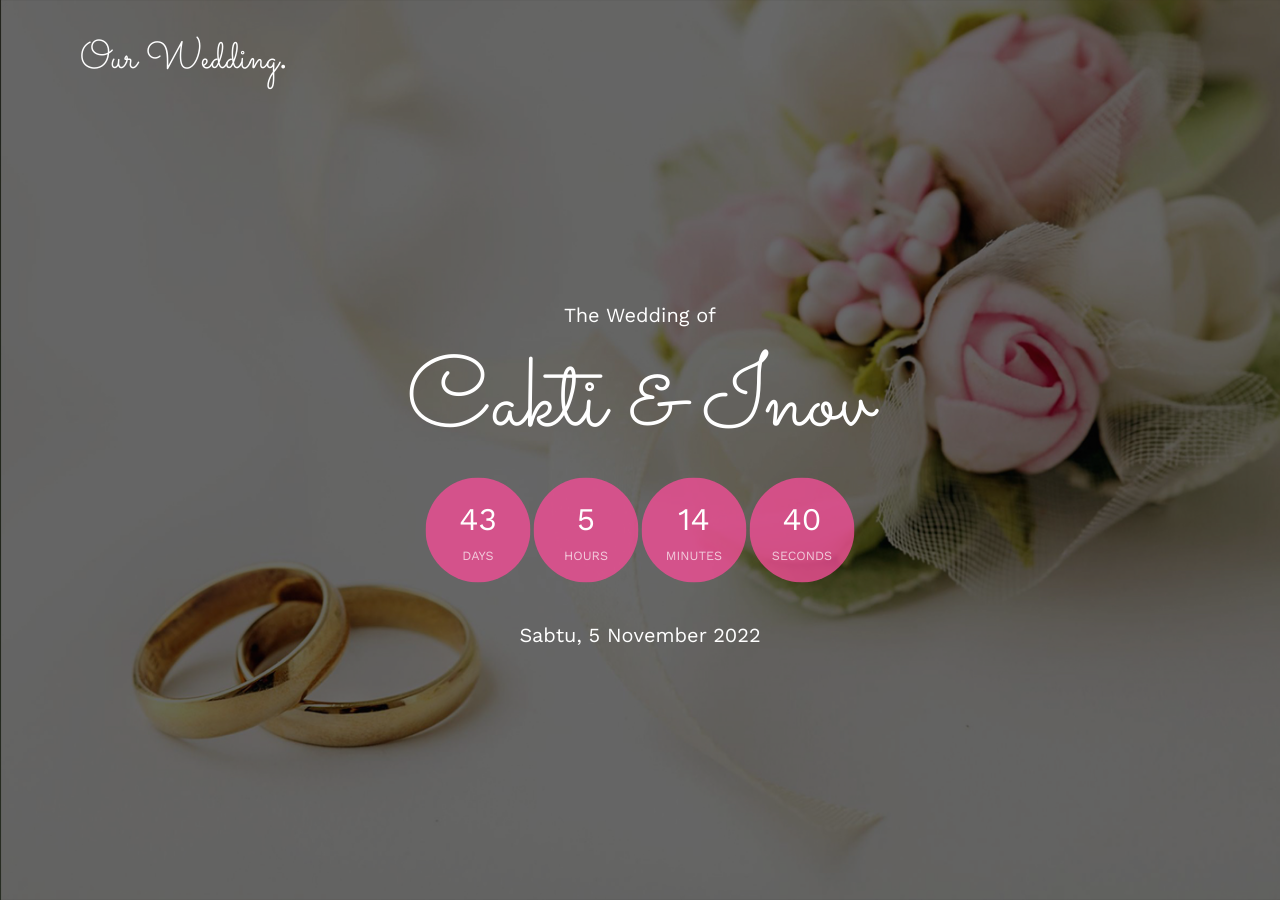
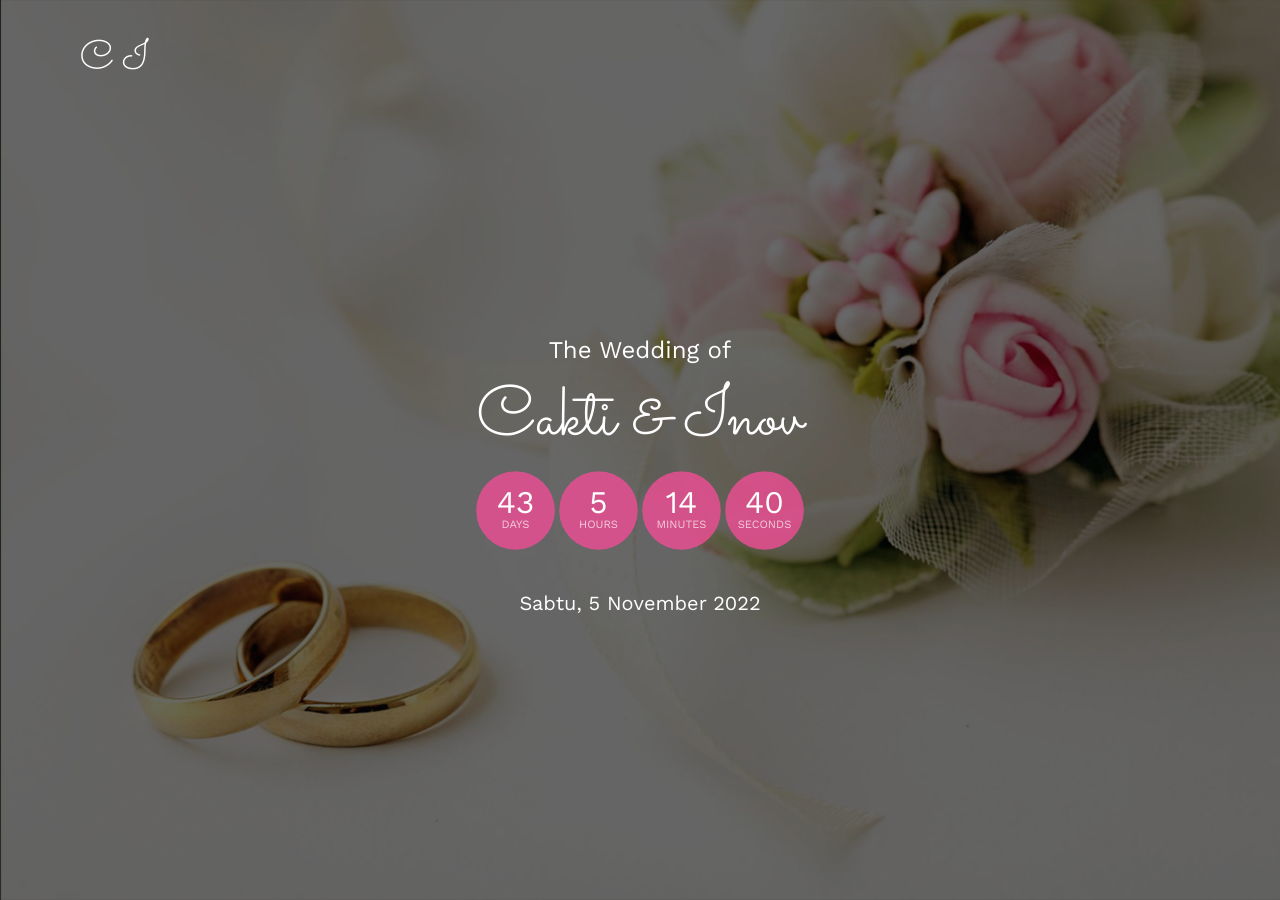
Before and after one commit to LittleHappyTree/cakti-inov, a plain HTML site: page index.html in a window 1280 px wide. Shown: the top 900 px of the page. Drawn offline with nearby package versions, Linux system fonts and the light colour scheme; files whose address does not match are found by name.

Commit message:
fix design

```diff
--- a/css/mystyle.css
+++ b/css/mystyle.css
@@ -1,5 +1,14 @@
-@media (min-width: 378px){
-    .display-t {
-        margin-top: 10px;
-    }
+div.simply-section{
+    height: 75px !important;
+    width: 75px !important;
 }
+
+div span.simply-amount {
+    line-height: 15px;
+    margin-top: -18px;
+    padding-bottom: 5px;
+}
+
+.simply-countdown > .simply-section .simply-word {
+    font-size: 8pt !important;
+}
--- a/index.html
+++ b/index.html
@@ -54,7 +54,7 @@
 	<!-- Theme style  -->
 	<link rel="stylesheet" href="css/style.css">
 
-	<link rel="stylesheet" href="css/mystyle.css">
+
 
 	<!-- Modernizr JS -->
 	<script src="js/modernizr-2.6.2.min.js"></script>
@@ -75,8 +75,8 @@
 	<nav class="fh5co-nav" role="navigation">
 		<div class="container">
 			<div class="row">
-				<div class="col-xs-3">
-					<div id="fh5co-logo"><a href="index.html">Our Wedding<strong>.</strong></a></div>
+				<div class="col-xs-5">
+					<div id="fh5co-logo"><a href="index.html">C I</a></div>
 				</div>
 			</div>
 		</div>
@@ -89,10 +89,10 @@
 				<div class="col-md-8 col-md-offset-2 text-center">
 					<div class="display-t" style="margin-top: 40px;">
 						<div class="display-tc animate-box" data-animate-effect="fadeIn">
-							<h2>The Wedding of</h2>
-							<h1 style="margin-top:-30px">Cakti &amp; Inov</h1>
+							<h2 style="font-size: 24px;">The Wedding of</h2>
+							<h1 style="margin-top:-30px; font-size: 70px;">Cakti &amp; Inov</h1>
 							<div class="simply-countdown simply-countdown-one"></div>
-							<h2>Sabtu, 5 November 2022</h2>
+							<h2 style="font-size: 20px;">Sabtu, 5 November 2022</h2>
 						</div>
 					</div>
 				</div>
@@ -316,6 +316,7 @@
         enableUtc: false
     });
 </script>
+<link rel="stylesheet" href="css/mystyle.css">
 
 	</body>
 </html>
```
